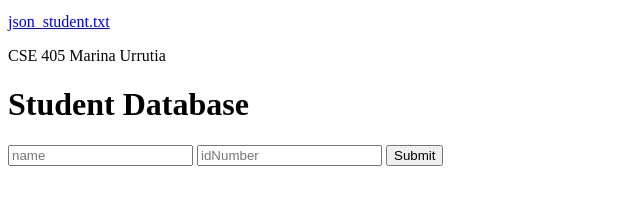
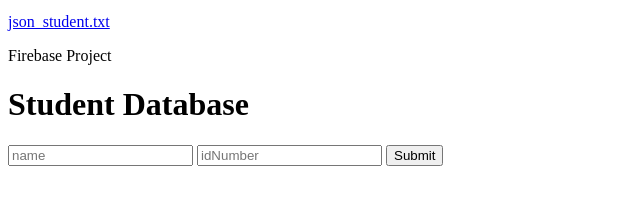
Before and after one commit to marinaaurr/CSE405, a plain HTML site: page index.html in a window 1280 px wide. Shown: the part 148-352 px from the top of the page, 0-640 px from the left. Drawn offline with Linux system fonts and the light colour scheme; some packages are replaced by stand-ins of ours.

Commit message:
Add files via upload

```diff
--- a/index.html
+++ b/index.html
@@ -4,7 +4,7 @@
 
 	<head>
 
-		<title>CSE 405-Java JSON Project</title>
+		<title>CSE 405 Marina Urrutia</title>
 
 
 	</head>
@@ -74,7 +74,7 @@
     <script>
 
       document.addEventListener('DOMContentLoaded', () =>{
-        document.getElementById('msg').innerHTML ="CSE 405 Marina Urrutia"
+        document.getElementById('msg').innerHTML ="Firebase Project"
       })
 
 
```
